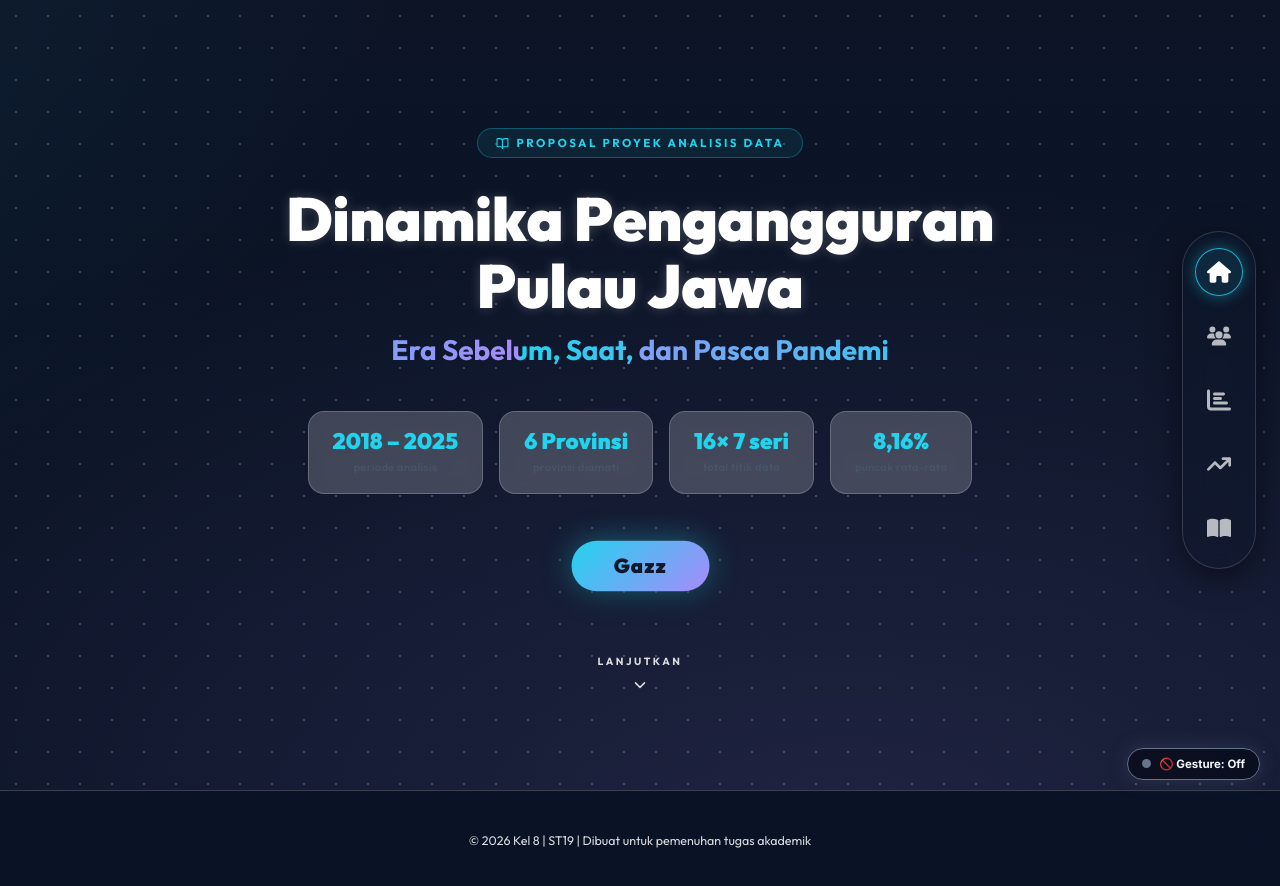
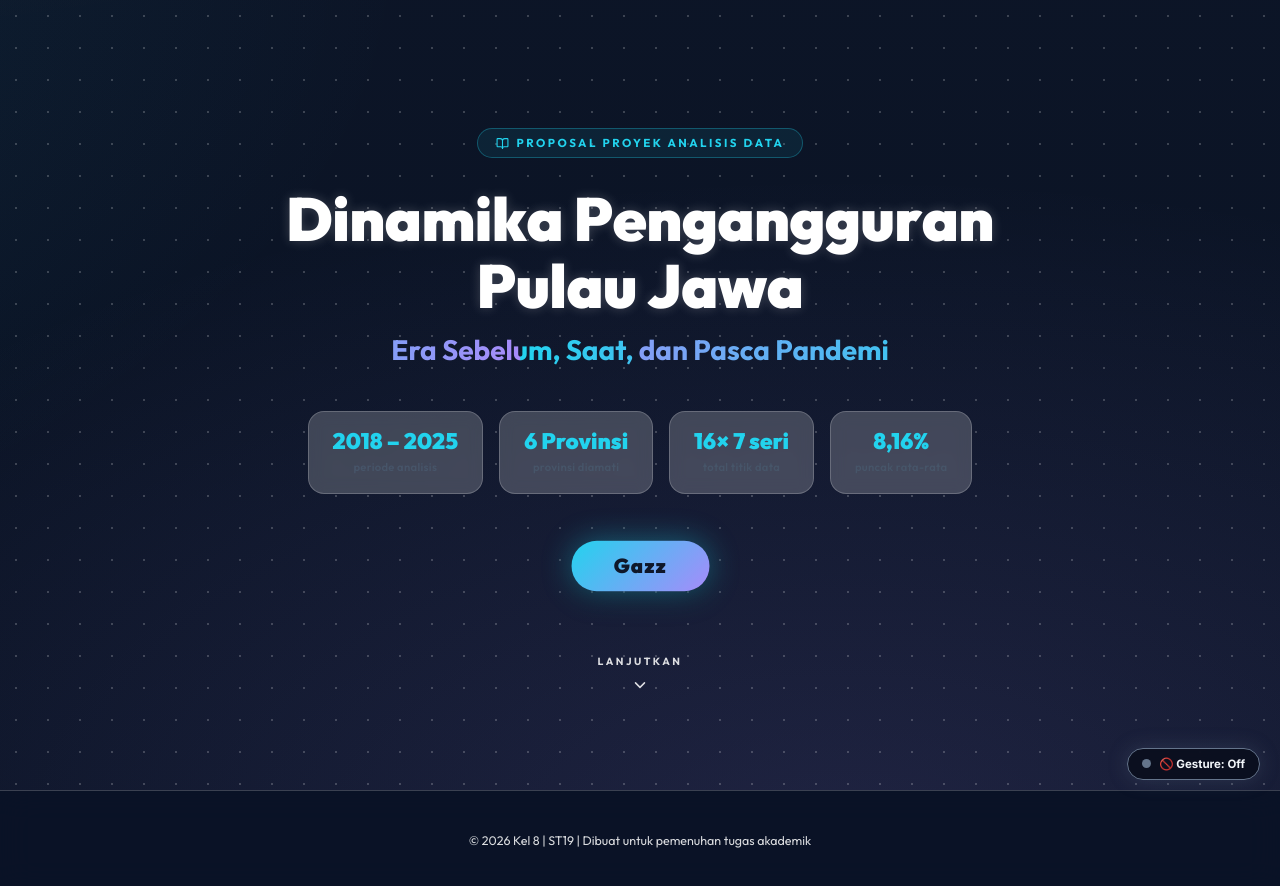
Before and after one commit to PDUUR/statistika-proposal_projek-k8, a React (Vite) app: page / in a window 1280 px wide. Shown: the top 886 px of the page. Built offline with nearby package versions, Linux system fonts and the light colour scheme.

Commit message:
feat: implement auto-hide vertical side navigation

```diff
--- a/src/App.jsx
+++ b/src/App.jsx
@@ -379,8 +379,9 @@ const statChips = [
    ───────────────────────────────────────────────────────────── */
 const App = () => {
   const [activeNav, setActiveNav] = useState('beranda');
-  const [isNavHovered, setIsNavHovered] = useState(false);
+  const [isNavVisible, setIsNavVisible] = useState(false);
   const chartScrollRef = useRef(null);
+  const hideTimeout = useRef(null);
 
   /* ── Parallax background ── */
   const { scrollY } = useScroll();
@@ -409,14 +410,37 @@ const App = () => {
   return (
     <div style={{ background: '#0F172A', minHeight: '100vh', fontFamily: 'Outfit, sans-serif', color: '#FFFFFF', display: 'flex', flexDirection: 'column' }}>
 
-      {/* ── VERTICAL SIDE NAV (Icon Only) ── */}
-      <nav
+      {/* ── HOVER ZONE TRIGGER (Tepi kanan layar) ── */}
+      <div
+        style={{
+          position: 'fixed',
+          top: 0,
+          right: 0,
+          bottom: 0,
+          width: '40px',
+          zIndex: 199,
+          background: 'transparent'
+        }}
+        onMouseEnter={() => {
+          if (hideTimeout.current) clearTimeout(hideTimeout.current);
+          setIsNavVisible(true);
+        }}
+      />
+
+      {/* ── VERTICAL SIDE NAV (Auto-Hide & Slide) ── */}
+      <motion.nav
         aria-label="Navigasi samping"
+        initial={{ opacity: 0, x: 50, y: '-50%' }}
+        animate={{
+          opacity: isNavVisible ? 1 : 0,
+          x: isNavVisible ? 0 : 50,
+          y: '-50%'
+        }}
+        transition={{ type: 'spring', stiffness: 300, damping: 30 }}
         style={{
           position: 'fixed',
           right: '1.5rem',
           top: '50%',
-          transform: 'translateY(-50%)',
           zIndex: 200,
           display: 'flex',
           flexDirection: 'column',
@@ -428,6 +452,15 @@ const App = () => {
           border: '0.5px solid rgba(255,255,255,0.15)',
           borderRadius: 99,
           boxShadow: '0 8px 32px rgba(0,0,0,0.5)',
+        }}
+        onMouseEnter={() => {
+          if (hideTimeout.current) clearTimeout(hideTimeout.current);
+          setIsNavVisible(true);
+        }}
+        onMouseLeave={() => {
+          hideTimeout.current = setTimeout(() => {
+            setIsNavVisible(false);
+          }, 200);
         }}
       >
         {navItems.map(n => {
@@ -475,7 +508,7 @@ const App = () => {
             </motion.button>
           );
         })}
-      </nav>
+      </motion.nav>
 
       {/* ── MAIN CONTENT — AnimatePresence mode='wait' ── */}
       <div style={{ flex: 1, position: 'relative', display: 'flex', flexDirection: 'column' }}>
```
